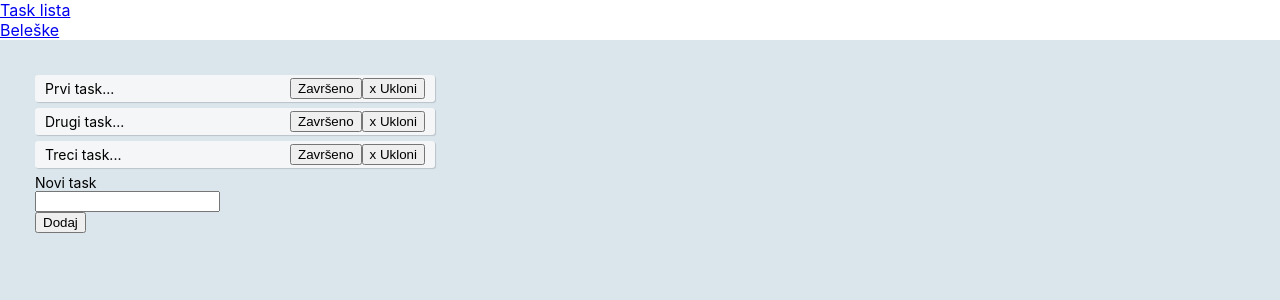
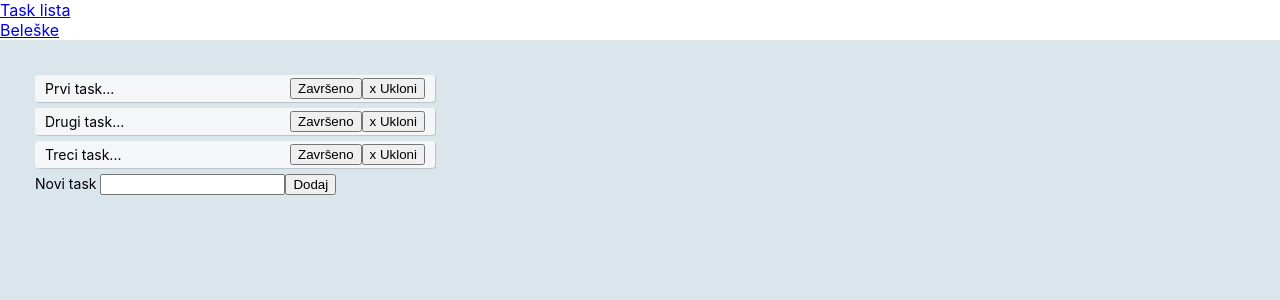
Before and after one commit to AnjaP98/tasklista, a React (Create React App) app: page / in a window 1280 px wide. Shown: the top 300 px of the page. Built offline with nearby package versions, Linux system fonts and the light colour scheme.

Commit message:
izmene InputField-a

```diff
--- a/src/components/InputField.js
+++ b/src/components/InputField.js
@@ -1,7 +1,8 @@
 import React  from "react";
 
 const InputField = ({ value, label, name, placeholder, type, onChange }) => (
-  <div className="form-group">
+  //<div className="form-group">
+  <>
     {label && <label htmlFor="input-field">{label}</label>}
     <input
       type={type}
@@ -11,7 +12,8 @@ const InputField = ({ value, label, name, placeholder, type, onChange }) => (
       placeholder={placeholder}
       onChange={onChange}
     />
-  </div>
+        </>
+  //</div>
 );
 
 export default InputField;
```
